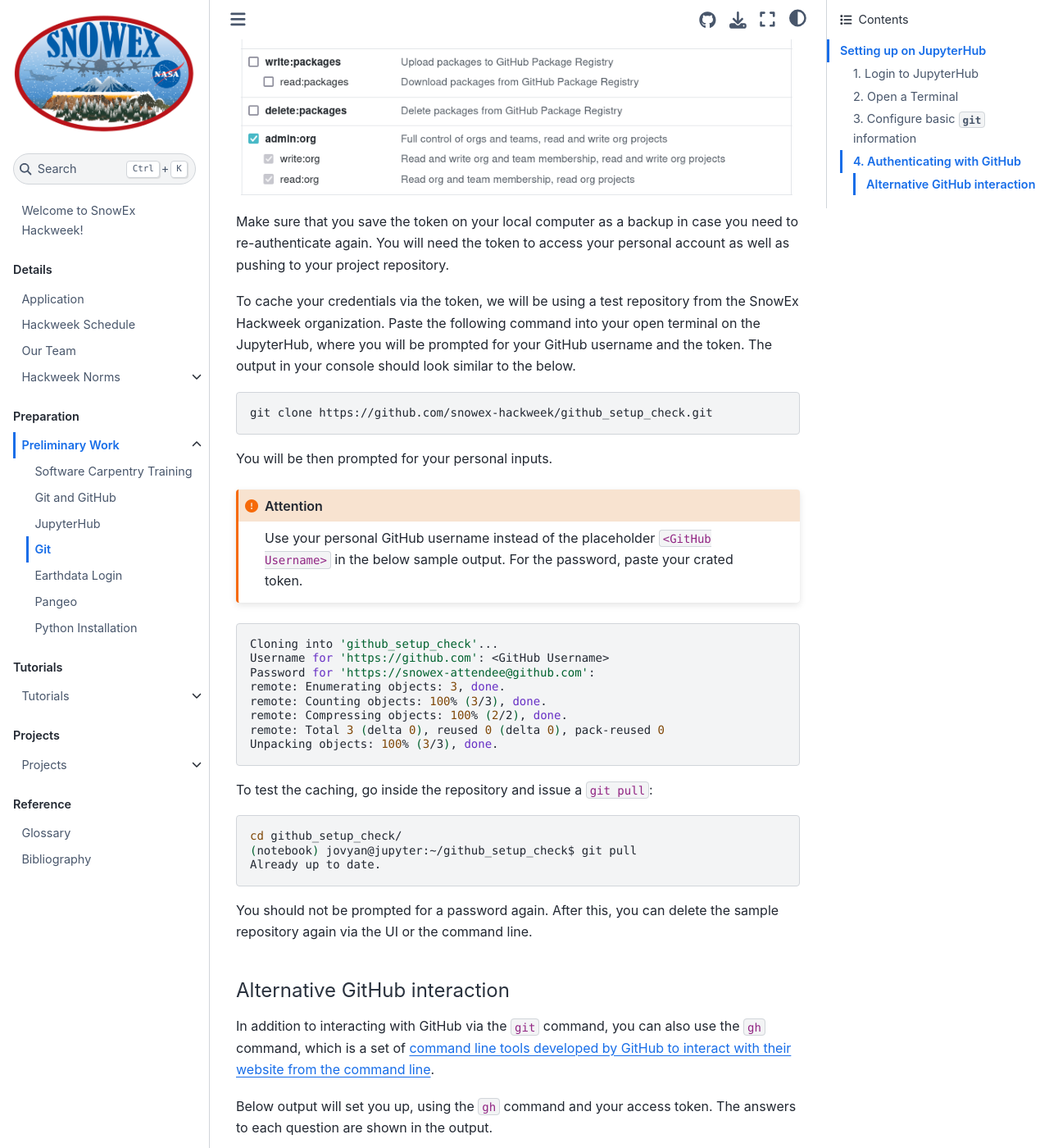
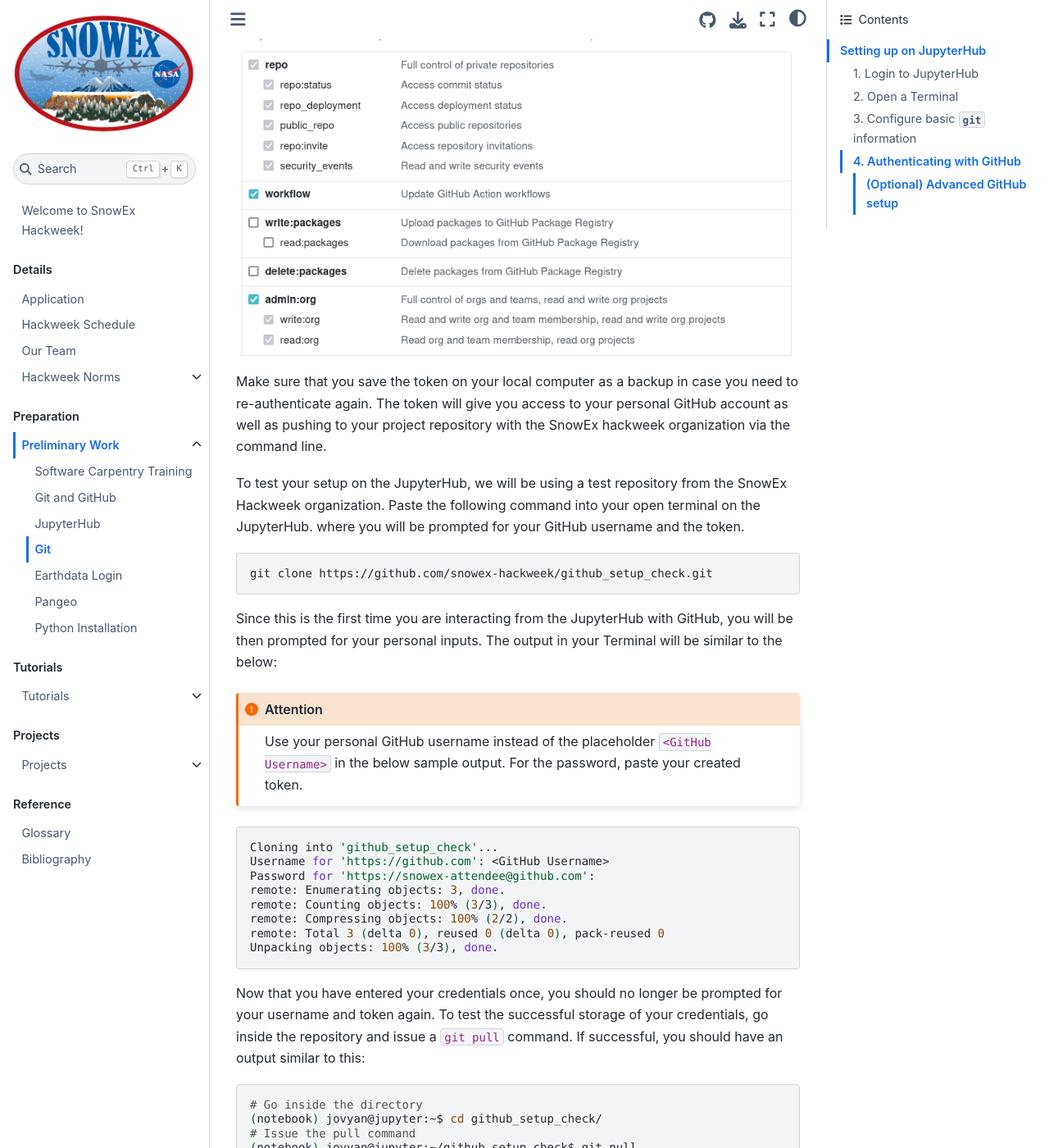
Before and after one commit to snowex-hackweek/website-2021, a Jupyter Book: the page built from book/preliminary/git.md, in a window 1280 px wide and 1400 px high, scrolled down 2224 px. Shown: the whole window at 82% size. Built offline with Jupyter Book 1.0.4 settings and Sphinx 7.4.7 and the Sphinx Book theme 1.1.4, drawn with Linux system fonts in a browser that asks for light colours; some of the changed text lies outside the part shown.

Commit message:
Preliminary - Git - Update setup instructions from feedback.

````diff
--- a/book/preliminary/git.md
+++ b/book/preliminary/git.md
@@ -19,17 +19,24 @@
 Set your username and email address. The email address should be the same
 as you used to register your GitHub account.
 
+```{attention}
+Use your personal name instead of the placeholder `SnowEx Attendee`
+in the below commands. For the email, it should be the address you used to create
+your GitHub account instead of `attendee@hackweek.com`. Both values need to be
+surrounded by quotes `"`.
+```
+
 ```shell
 git config --global user.name "SnowEx Attendee"
 git config --global user.email "attendee@hackweek.com"
-git config --global credential.helper 'cache --timeout 2678400'
+git config --global credential.helper store
 ```
 
-The last line of the config will cache your GitHub credentials for one month
-and will save you from re-entering your username and password from the command
-line with each push and pull to GitHub.
+The last line of the config will store your GitHub credentials and will save
+you from re-entering your username and password from the command line with each
+push, pull, or interactions with GitHub.
 
-To verify successful setting use the
+To verify that you successfully executed the above commands, use the
 ```shell
 git config -l
 ```
@@ -40,36 +47,40 @@
 jovyan@jupyter:~$ git config -l
 user.name=SnowEx Attendee
 user.email=attendee@hackweek.com
-credential.helper=cache --timeout 2678400
+credential.helper=store
 ```
 
 ### 4. Authenticating with GitHub
-In order to pull and push changes to GitHub, you need to setup an authentication
-method. For machines and environments that are not your personal, it is a good
-practice to use a [GitHub personal access tokens](https://docs.github.com/en/github/authenticating-to-github/keeping-your-account-and-data-secure/creating-a-personal-access-token)
+In order to interact from the JupyterHub with GitHub via the `git' command,
+you need to setup an authentication method. For machines and environments that
+are not your personal, it is a good practice to use a
+[GitHub personal access tokens](https://docs.github.com/en/github/authenticating-to-github/keeping-your-account-and-data-secure/creating-a-personal-access-token)
 +++
 For the hackweek, you need to check the **repo**, **admin:org**, and **workflow** scope.
 
 ![github-token](../img/github-token.png)
 
-Make sure that you save the token on your local computer as a backup
-in case you need to re-authenticate again. You will need the token to access
-your personal account as well as pushing to your project repository.
+Make sure that you save the token on your local computer as a backup in case
+you need to re-authenticate again. The token will give you access to your
+personal GitHub account as well as pushing to your project repository with
+the SnowEx hackweek organization via the command line.
 
-To cache your credentials via the token, we will be using a test repository from
+To test your setup on the JupyterHub, we will be using a test repository from
 the SnowEx Hackweek organization. Paste the following command into your open
-terminal on the JupyterHub, where you will be prompted for your GitHub username
-and the token. The output in your console should look similar to the below.
+terminal on the JupyterHub. where you will be prompted for your GitHub username
+and the token.
 
 ```shell
 git clone https://github.com/snowex-hackweek/github_setup_check.git
 ```
 
-You will be then prompted for your personal inputs.
+Since this is the first time you are interacting from the JupyterHub with GitHub,
+you will be then prompted for your personal inputs. The output in your Terminal
+will be similar to the below:
 
 ```{attention}
 Use your personal GitHub username instead of the placeholder `<GitHub Username>`
-in the below sample output. For the password, paste your crated token.
+in the below sample output. For the password, paste your created token.
 ```
 
 ```shell
@@ -83,23 +94,32 @@
 Unpacking objects: 100% (3/3), done.
 ```
 
-To test the caching, go inside the repository and issue a `git pull`:
+Now that you have entered your credentials once, you should no longer be prompted
+for your username and token again. To test the successful storage of your
+credentials, go inside the repository and issue a `git pull` command. If
+successful, you should have an output similar to this:
+
 ```shell
-cd github_setup_check/
+# Go inside the directory
+(notebook) jovyan@jupyter:~$ cd github_setup_check/
+# Issue the pull command
 (notebook) jovyan@jupyter:~/github_setup_check$ git pull
 Already up to date.
 ```
 
-You should not be prompted for a password again. After this, you can delete
-the sample repository again via the UI or the command line.
+With the `git` command successfully setup, you can now remove the test
+repository via the JupyterHub user interface. Use a right click on the folder
+in the left panel and choose **Delete**.
 
-#### Alternative GitHub interaction
+![jupyterhub-delete-repo](../img/jupyterhub-delete-repo.png)
+
+#### (Optional) Advanced GitHub setup
 In addition to interacting with GitHub via the `git` command, you can also use
 the `gh` command, which is a set of [command line tools developed by GitHub to
 interact with their website from the command line](https://cli.github.com/).
 
 Below output will set you up, using the `gh` command and your access token.
-The answers to each question are shown in the output.
+The answers to each question are shown in the output below.
 
 ```shell
 (notebook) jovyan@jupyter-jomey:~$ gh auth login
````
Also changed, not shown: book/img/jupyterhub-delete-repo.png (added).
